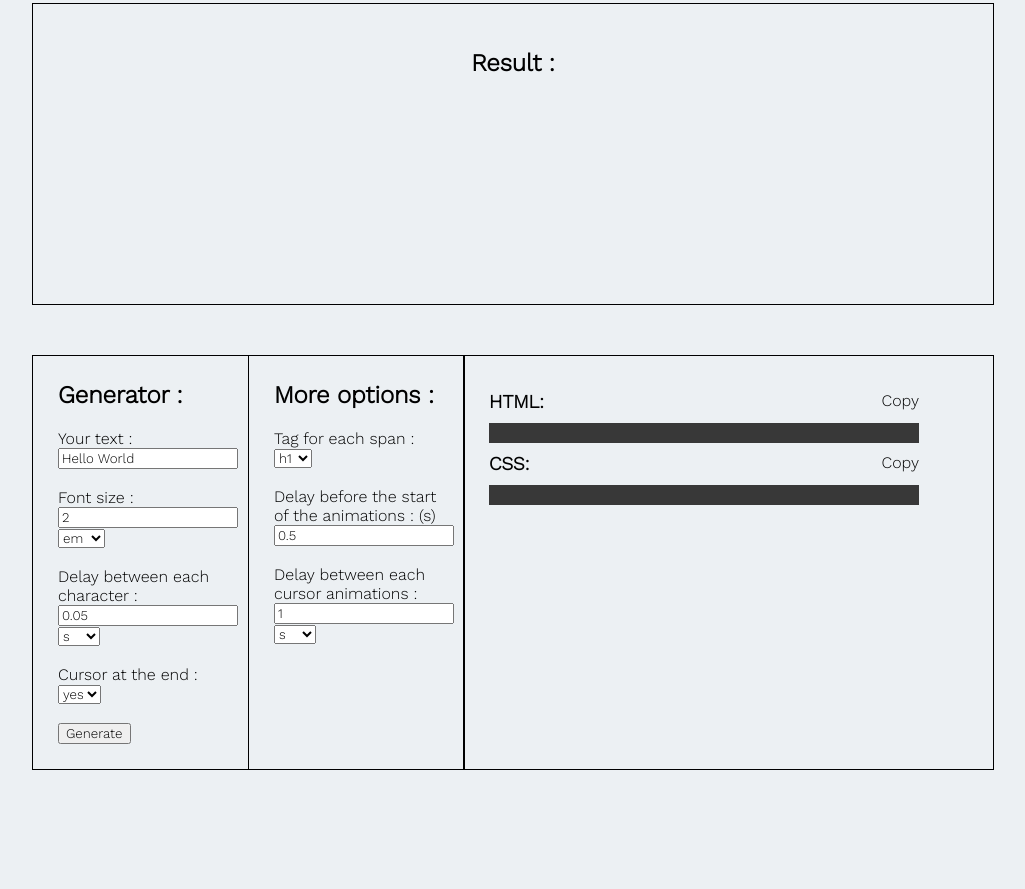
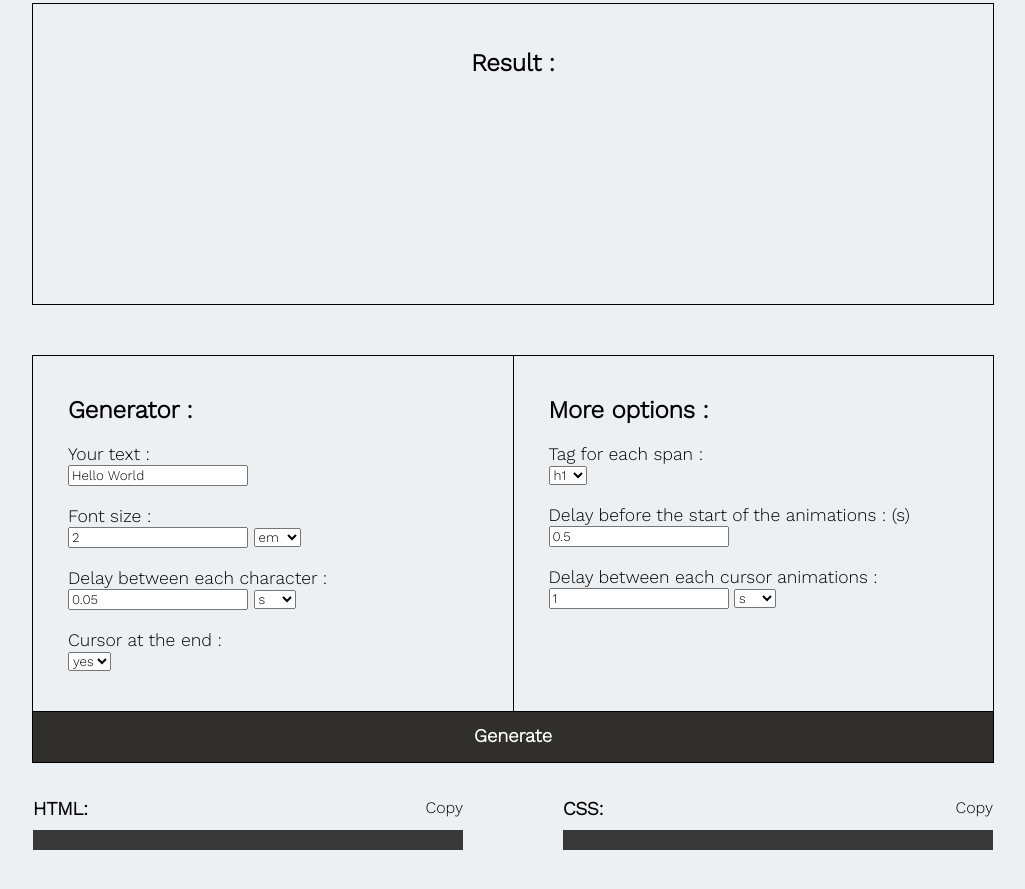
Before and after one commit to Fifie38/loading-title-generator, a plain HTML site: page root/index.html in a window 1280 px wide. Shown: the part 405-1294 px from the top of the page, without its empty margins (127-1152 px from the left). Drawn offline with Linux system fonts and the light colour scheme.

Commit message:
generate button

```diff
--- a/root/app.js
+++ b/root/app.js
@@ -138,9 +138,6 @@ function pushAll(){
     // Push all style
     pushDisplayResult( "<style>"+ letter + "\n"+ newKeyframesLetter(fontSizeValue, fontSizeTypeValue) + "\n" + displayAllLetterNthChild()
     + "\n" + newCursor(fontSizeValue, fontSizeTypeValue) + "\n" + keyframesCursor +"</style>");
-
-    // start animations
-    letter.style.animationPlayState = 'running';
 }
 
 
--- a/root/css/style.css
+++ b/root/css/style.css
@@ -94,39 +94,40 @@ header * {
 /* ============================================================================= */
 
 
-#generator-box {
+#generator-box, #button-box {
     border: solid 1px black;
     min-width: 75%;
     display: flex;
-    margin-bottom: 150px;
 }
 
-#generator-left {
-    display: flex;
-}
 
-#generator-left h2 {
-    margin-top: 0;
-}
-
-#generator-left, #generator-right {
+#html-result-box, #css-result-box {
     width: calc(50% - 50px);
-    border-right: solid 1px black;
 }
 
 #form-left, #form-right {
     border-right: solid 1px black;
     width: calc(50% - 50px);
-    padding: 25px;
+    padding: 20px 35px;
 }
 
-
-#generator-right {
-    border-right: none;
-    padding: 25px;
+#form-right {
+    border: none;
 }
 
-#generator-right h3 {
+form {
+    font-size: 1.1em;
+}
+
+#generator-result {
+    border: none;
+    padding: 25px;
+    width: 75%;
+    display: flex;
+    justify-content: space-between;
+}
+
+#generator-result h3 {
     margin: 0;
 }
 
@@ -135,6 +136,30 @@ header * {
     color: aliceblue;
     padding: 10px;
 }
+
+#button-box {
+    border-top: none;
+    height: 50px;
+    justify-content: center;
+    align-items: center;
+    background-color: rgb(49, 46, 46);
+    pointer-events: none;
+}
+
+#generate-button {
+    height: 25px;
+    font-size: 1.15em;
+    padding: 5px;
+    cursor: pointer;
+    font-weight: 600;
+    color: white;
+    pointer-events: auto;
+}
+
+#button-box:hover {
+    background-color: rgb(56, 56, 56);
+}
+
 
 #result-box {
     margin: 15px 0;
--- a/root/index.html
+++ b/root/index.html
@@ -35,7 +35,7 @@
     </section>
 
     <section id="generator-box">
-        <div id="generator-left">
+
             <div id="form-left">
                 <h2>Generator :</h2>
                 <form action="">
@@ -66,7 +66,6 @@
                     </select>
                     <br>
                     <br>
-                    <input type="button" value="Generate" id="generate-button">
                 </form>
             </div>
             <div id="form-right">
@@ -91,28 +90,32 @@
                     </select>
                 </form>
             </div>
+    </section>
 
-        </div>
+    <div id="button-box">
+        <span id="generate-button"> Generate </span>
+    </div>
 
-        <div id="generator-right">
+    <section id="generator-result">
+        <div id="html-result-box">
             <div class="header-result">
                 <h3>HTML: </h3>
                 <span class="copy-button" id="copy-button-html">Copy</span>
             </div>
             <div id="result-html">
             </div>
+        </div>
 
+        <div id="css-result-box">
             <div class="header-result">
                 <h3>CSS: </h3>
                 <span class="copy-button" id="copy-button-css">Copy</span>
             </div>
             <div id="result-css">
             </div>
+        </div>
 
-        </div>
-        </div>
     </section>
-
 
 
 
```
